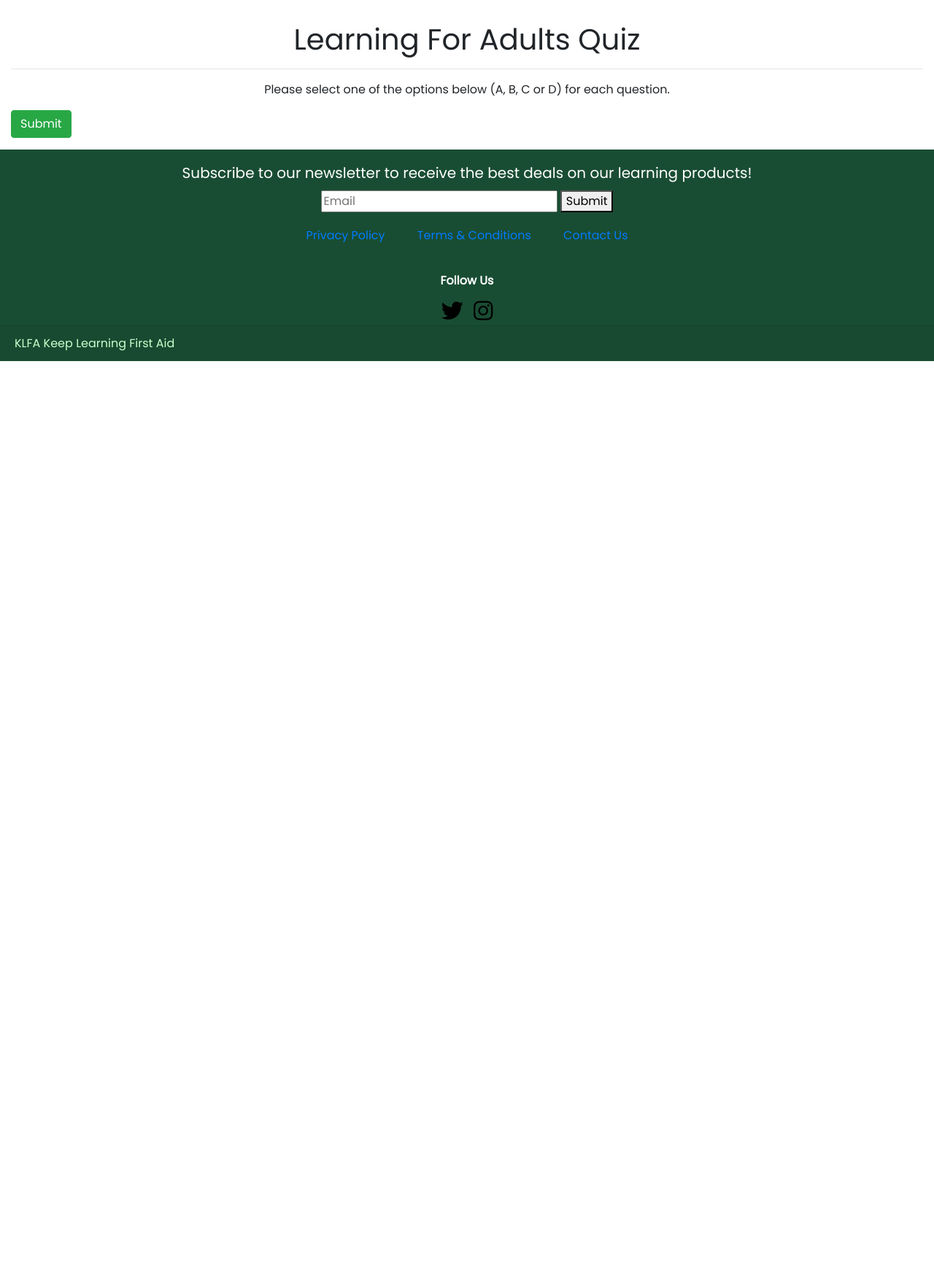
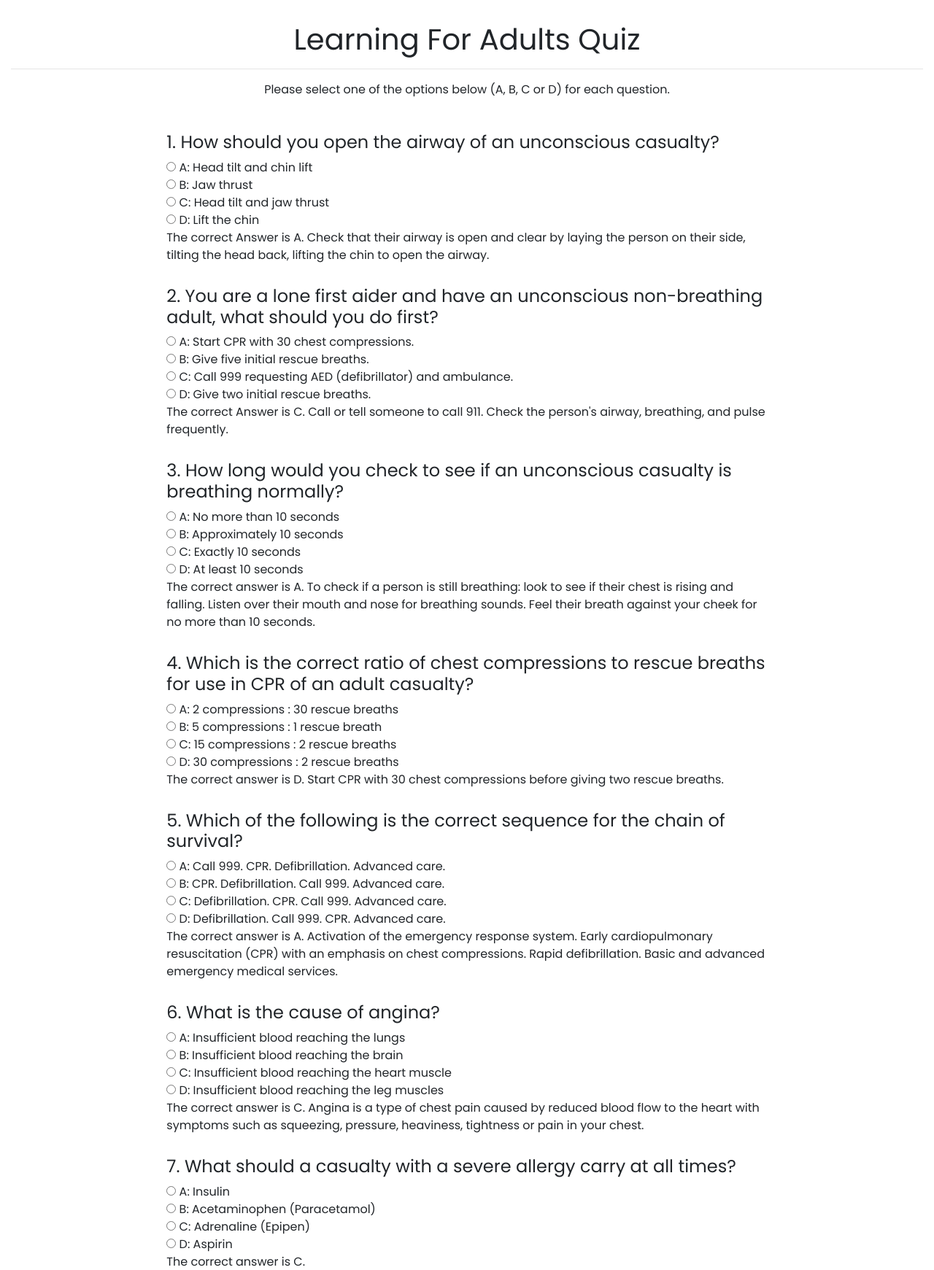
Before and after one commit to selinaerhabor/keep-learning-first-aid, a Django app: page /learningforadultsquiz/ in a window 1280 px wide. Shown: the part 216-1957 px from the top of the page at 73% size. Before the commit the page ends 711 px from the top, so only its background shows below. Run offline with Django 3.2, Linux system fonts and the light colour scheme; some libraries are stand-ins or nearby versions.

Commit message:
JS code for Adults Quiz also moved from base.html to learningforadults quiz html template. Positioning of quiz body centered using grid offset to enhance UX. Amended comment for Begin Quiz button in learning for adults page.

```diff
--- a/learningforadults/templates/learningforadults.html
+++ b/learningforadults/templates/learningforadults.html
@@ -27,7 +27,6 @@
       </ul>
     </nav>
   </header>
-
   <div class="container-fluid bg">
     <div class="row">
       <div class="col-12">
@@ -75,7 +74,7 @@
           </div>
           <a class="btn btn-success" href="{% url 'sale' %}">Shop Now</a>
           <div class="row">
-              <!-- Begin Quiz trigger modal -->
+            <!-- Button redirects users to Adults First Aid quiz -->
             <div class="col s12 quiz-btn">
               <a class="btn btn-info" href="{% url 'learningforadultsquiz' %}" data-toggle="tooltip" data-placement="bottom" title="Adults test your knowledge">Begin Test</a>
             </div>
--- a/learningforadults/templates/learningforadultsquiz.html
+++ b/learningforadults/templates/learningforadultsquiz.html
@@ -35,15 +35,15 @@
 
                 <!--Quiz Body-->
                 <div class="row">
-                    <div class="col-12">
+                    <div class="col-md-8 offset-md-2">
                         <div id="quizBody"></div>
                         <button class="btn btn-success margin" id="submitAnswers">Submit</button>
-                        <div id="userScore" class=""></div>
-                        <p id="userFeedback" class=""></p>
+                        <div id="userScore"></div>
+                        <p id="userFeedback"></p>
                     </div>
                 </div>
-
             </div>
         </div>
     </div>
+    <script src="{% static 'js/custom.js' %}"></script>
 {% endblock %}
--- a/static/js/custom.js
+++ b/static/js/custom.js
@@ -56,8 +56,6 @@ $(document).ready(function(){
     },
     {
         question: "4. Which is the correct ratio of chest compressions to rescue breaths for use in CPR of an adult casualty?",
-
-        image: "{% static 'images/chestcompressionsandrescuebreaths.jpg' %}",
 
         answerChoices: {
             A: "2 compressions : 30 rescue breaths",
@@ -184,7 +182,7 @@ $(document).ready(function(){
         },
         correctAnswer: 'D',
 
-        solution: "The correct answer is D. Superficial burns-A first-degree burn is also called a superficial burn or wound. It's an injury that affects the first layer of your skin. First-degree burns are one of the mildest forms of skin injuries, and they usually don't require medical treatment. Partial-thickness burns are more serious than superficial (first-degree) burns because a deeper layer of skin is burned. They are more painful and they can get infected more easily. Full thickness burns destroy both layers of skin-(epidermis and dermis) and may penetrate more deeply into underlying structures. These burns have a dense white, waxy or even charred appearance."
+        solution: "The correct answer is D. Superficial burns - A first-degree burn is also called a superficial burn or wound. It's an injury that affects the first layer of your skin. First-degree burns are one of the mildest forms of skin injuries, and they usually don't require medical treatment. Partial-thickness burns are more serious than superficial (first-degree) burns because a deeper layer of skin is burned. They are more painful and they can get infected more easily. Full thickness burns destroy both layers of skin-(epidermis and dermis) and may penetrate more deeply into underlying structures. These burns have a dense white, waxy or even charred appearance."
     },
     {
         question: "14. What is a faint?",
@@ -240,13 +238,13 @@ $(document).ready(function(){
             var answerChoices;
             var letter;
 
-            for(var i=0; i < questions.length; i++){
+            for(var i=0; i < questions.length; i++) {
 
                 answerChoices = [];
 
                 /* Adds a HTML Radio button for all answer choices (4) for each question, rendering each
                 answer choice on a separate line for better User Experience*/
-                for(letter in questions[i].answerChoices){
+                for(letter in questions[i].answerChoices) {
 
                     answerChoices.push(
                         '<div>' + '<input type="radio" name="question'+i+'" value="'+letter+'">'+ ' ' + letter + ': '
@@ -254,12 +252,13 @@ $(document).ready(function(){
                     );
                 }
 
-                // Loads questions with their answer choices and solutions(but hidden)
-                quizLoad.push(
-                    '<h4 class="padding-top">' + questions[i].question + '</h4>' + '<img src="' + questions[i].image + '" alt="quiz image">'
-                    + '<div class="answerChoices">' + answerChoices.join('') + '</div>' + '<div class="solution hide">'
-                    + questions[i].solution + '</div>'
-                );
+
+                    quizLoad.push(
+                    '<h4 class="padding-top">' + questions[i].question + '</h4>' + '<div class="answerChoices">'
+                    + answerChoices.join('') + '</div>' + '<div class="solution hide">' + questions[i].solution + '</div>'
+                    );
+
+
             }
 
             // Displays quiz on HTML page
```
Lines whose indentation alone changed are shown as unchanged.
